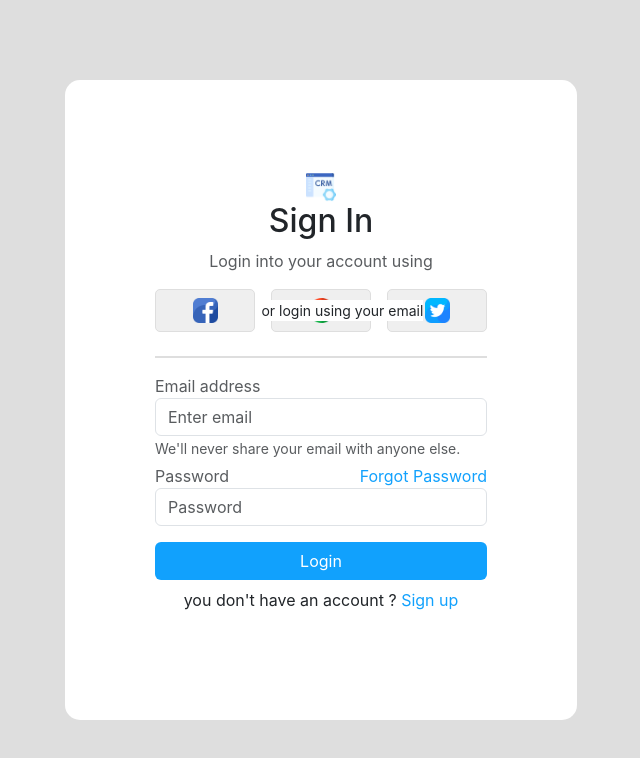
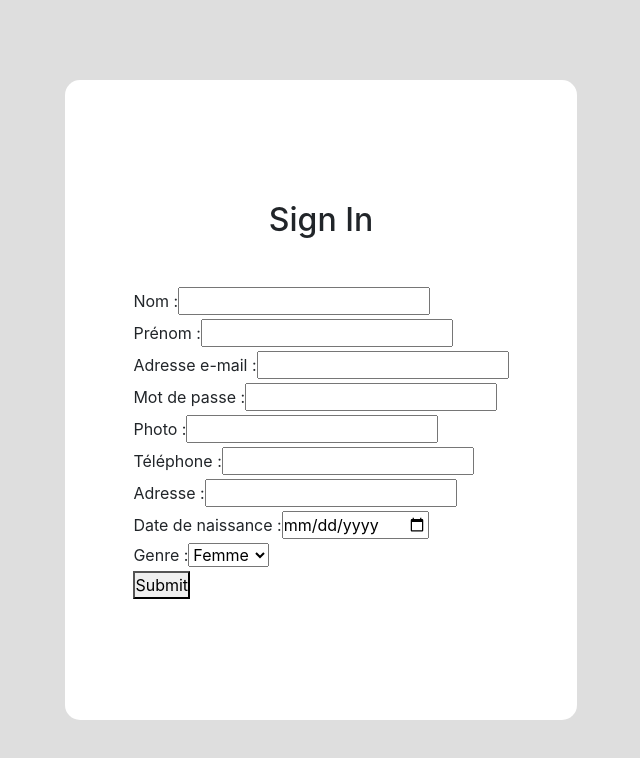
Before and after one commit to zainebbachouch/CRM, a React (Create React App) app in the folder front-end/: page /register in a window 1280 px wide. Shown: the top 758 px of the page, without its empty margins (319-959 px from the left). Built offline with nearby package versions, Linux system fonts and the light colour scheme.

Commit message:
link register and form

```diff
--- a/front-end/package.json
+++ b/front-end/package.json
@@ -6,10 +6,12 @@
     "@testing-library/jest-dom": "^5.17.0",
     "@testing-library/react": "^13.4.0",
     "@testing-library/user-event": "^13.5.0",
+    "axios": "^1.6.8",
     "react": "^18.2.0",
     "react-bootstrap": "^2.10.2",
     "react-dom": "^18.2.0",
     "react-icons": "^5.0.1",
+    "react-router-dom": "^6.22.3",
     "react-scripts": "5.0.1",
     "web-vitals": "^2.1.4"
   },
--- a/front-end/src/App.js
+++ b/front-end/src/App.js
@@ -1,12 +1,20 @@
-import logo from './logo.svg';
 import './App.css';
 import Login from "./views/login"
+import Register from "./views/register"
 import React from 'react';
+import { BrowserRouter as Router, Route, Routes } from "react-router-dom";
 function App() {
   return (
     <>
-  <Login/>
+      <Router>
+        <Routes>
 
+          <Route path="/" element={<Login />} />
+
+          <Route path="/register" element={<Register />} />
+
+        </Routes>
+      </Router>
     </>
   );
 }
--- /dev/null
+++ b/front-end/src/style/viewsStyle/registerStyle.css
@@ -0,0 +1,27 @@
+.registerContainer {
+    width: 100vw;
+    height: 100vh;
+    background-color: var(--backgroundColor);
+}
+
+.registerForm {
+    width: 40vw;
+    height: 80vh;
+    background-color: #fff;
+    border-radius: 15px;
+}
+
+.horiazontalLine {
+    height: 2px;
+    width: 100%;
+    background-color: var(--backgroundColor);
+}
+
+.register-container {
+    width: 100%;
+    height: 100vh;
+}
+
+.container {
+    width: 85%;
+}
--- a/front-end/src/views/login.js
+++ b/front-end/src/views/login.js
@@ -4,6 +4,7 @@ import facebook from "../images/facebook.png"
 import google from "../images/google.png"
 import twitter from "../images/twitter.png"
 import crmIcon from "../images/crm.png"
+import { Link } from 'react-router-dom';
 export default function Login() {
     return (
         <>
@@ -22,7 +23,7 @@ export default function Login() {
                                 <img src={facebook} alt="facebook logo" className='socialMediaIcon' />
                             </button>
                             <button className="icon p-2 ">
-                    <img src={google} alt="google logo"  className='socialMediaIcon'/>
+                                <img src={google} alt="google logo" className='socialMediaIcon' />
                             </button>
                             <button className="icon p-2">
                                 <img src={twitter} alt="twitter logo" className='socialMediaIcon' />
@@ -38,17 +39,20 @@ export default function Login() {
                             </div>
                             <div className="form-group mt-1">
                                 <div className='d-flex justify-content-between'>
-                            <label for="passwordInput" className='text-muted'>Password</label>
-                            <label  className='forgotMessage'>Forgot Password</label>
+                                    <label htmlFor="passwordInput" className='text-muted'>Password</label>
+                                    <label className='forgotMessage'>Forgot Password</label>
                                 </div>
-                            <input type="password" className="form-control" id="passwordInput" placeholder="Password"/>
+                                <input type="password" className="form-control" id="passwordInput" placeholder="Password" />
                             </div>
                             <div className="form-group mt-3">
-                           <button type="submit"  className='btn loginButton w-100' >
+                                <button type="submit" className='btn loginButton w-100' >
                                     Login
                                 </button>
                             </div>
-                        <p className='text-center mt-2'> you don't have an account ? <span className="signupMessage">Sign up</span> </p>
+                            <span className="text-center mt-2">You don't have an account? </span>
+                            <Link to="/register"> <button className="signupMessage">Sign up</button>
+
+                            </Link>
                         </div>
                     </div>
                 </div>
--- /dev/null
+++ b/front-end/src/views/register.js
@@ -0,0 +1,58 @@
+import React from 'react';
+import "../style/viewsStyle/registerStyle.css";
+
+export default function Register() {
+    return (
+        <div className="registerContainer d-flex justify-content-center align-items-center">
+            <div className="registerForm d-flex flex-column align-items-center justify-content-center">
+                <div className="signIn">
+                    <h2>Sign In</h2>
+                </div>
+                <div className="loginOutput mt-4">
+                    <div className="form-group mt-3" >
+                        <label htmlFor="nom">Nom :</label>
+                        <input type="text" id="nom" name="nom" />
+                    </div>
+                    <div className="form-group mt-1">
+                        <label htmlFor="prenom">Prénom :</label>
+                        <input type="text" id="prenom" name="prenom" />
+                    </div>
+                    <div className="form-group mt-1">
+                        <label htmlFor="email">Adresse e-mail :</label>
+                        <input type="email" id="email" name="email" />
+                    </div>
+                    <div className="form-group mt-1">
+                        <label htmlFor="mdp">Mot de passe :</label>
+                        <input type="password" id="mdp" name="mdp" />
+                    </div>
+                    <div className="form-group mt-1">
+                        <label htmlFor="photo">Photo :</label>
+                        <input type="text" id="photo" name="photo" />
+                    </div>
+                    <div className="form-group mt-1">
+                        <label htmlFor="telephone">Téléphone :</label>
+                        <input type="tel" id="telephone" name="telephone" />
+                    </div>
+                    <div className="form-group mt-1">
+                        <label htmlFor="adresse">Adresse :</label>
+                        <input type="text" id="adresse" name="adresse" />
+                    </div>
+                    <div className="form-group mt-1">
+                        <label htmlFor="datede_naissance">Date de naissance :</label>
+                        <input type="date" id="datede_naissance" name="datede_naissance" />
+                    </div>
+                    <div className="form-group mt-1">
+                        <label htmlFor="genre">Genre :</label>
+                        <select id="genre" name="genre">
+                            <option value="femme">Femme</option>
+                            <option value="homme">Homme</option>
+                        </select>
+                    </div>
+                    <div className="form-group mt-1">
+                        <button type="submit">Submit</button>
+                    </div>
+                </div>
+            </div>
+        </div>
+    );
+}
```
Also changed, not shown: 1 other file (tests, documents, lock files or other folders). Lines whose indentation alone changed are shown as unchanged.
